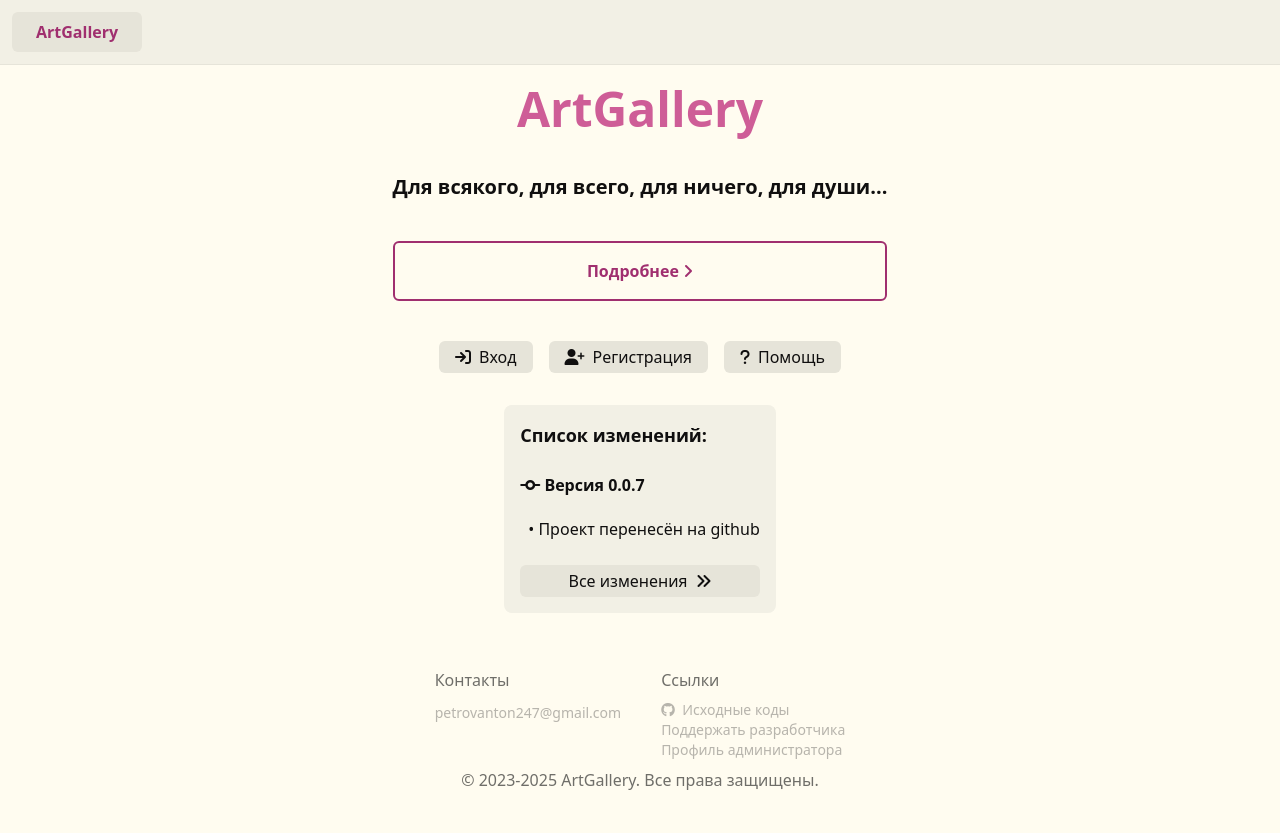
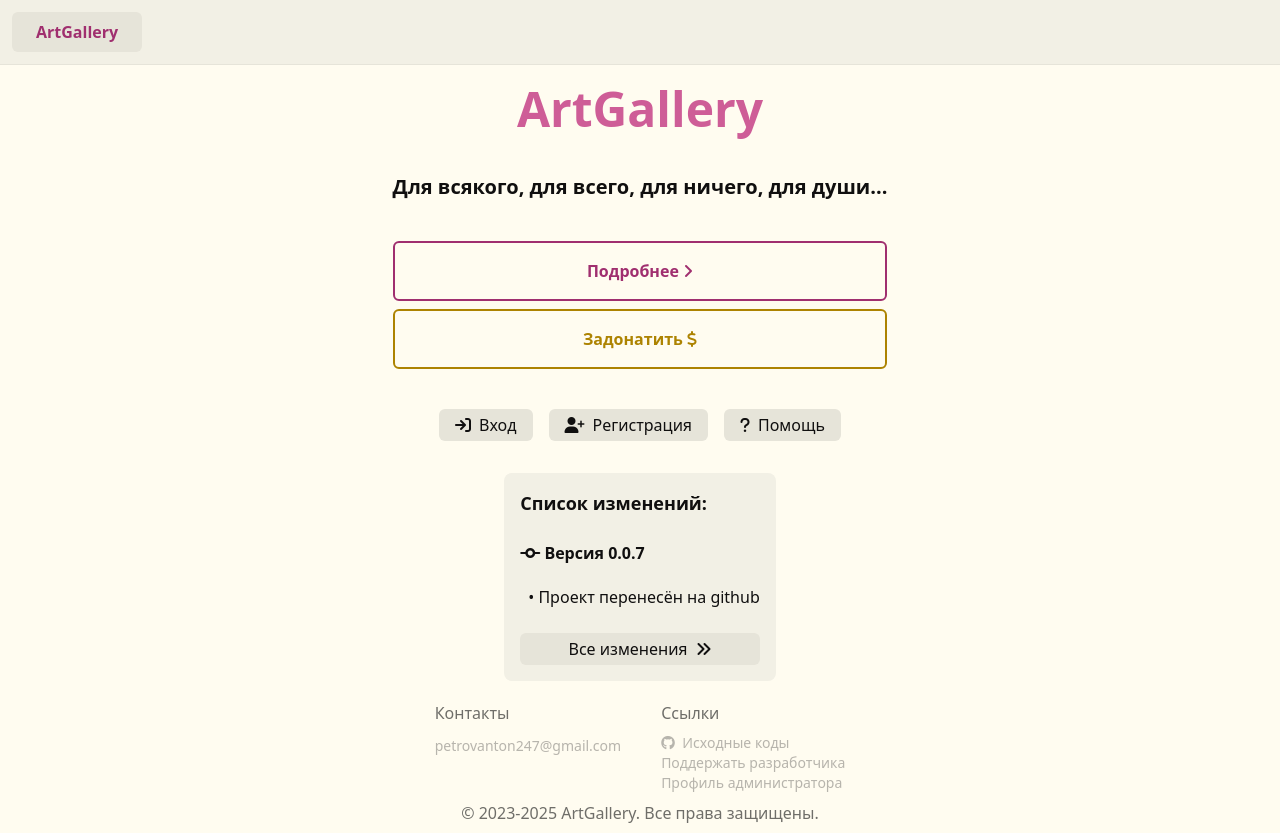
Before and after one commit to Katy248/art-gallery, a Vue app in the folder client/: page / in a window 1280 px wide. Before the commit the page ends 800 px from the top, so only its background shows below. Built offline with nearby package versions, Linux system fonts and the light colour scheme.

Commit message:
Added donation link

```diff
--- a/client/src/data/index.js
+++ b/client/src/data/index.js
@@ -5,13 +5,14 @@
     url: "mailto:petrovanton247@gmail.com",
   },
 ];
+const donateLinkUrl = "https://boosty.to/katy248/donate";
 const LINKS = [
   {
     name: "Исходные коды",
     url: "https://github.com/katy248/art-gallery",
     icon: "fab fa-github",
   },
-  { name: "Поддержать разработчика", url: "https://boosty.to/katy248/donate" },
+  { name: "Поддержать разработчика", url: donateLinkUrl },
   { name: "Профиль администратора", url: "http://80.74.25.113:5173/user/1" },
 ];
 const CHANGELOGS = [
@@ -67,4 +68,4 @@
   },
 ];
 
-export { CONTACTS, LINKS, CHANGELOGS };
+export { CONTACTS, LINKS, CHANGELOGS, donateLinkUrl };
--- a/client/src/views/HomeView.vue
+++ b/client/src/views/HomeView.vue
@@ -6,6 +6,7 @@
 import ListPager from "../components/ListPager.vue";
 import { useAuthStore } from "../stores/auth";
 import ChangesList from "../components/ChangesList.vue";
+import { donateLinkUrl } from "../data";
 const posts = ref([]);
 
 const authStore = useAuthStore();
@@ -63,13 +64,19 @@
       <div class="text-xl font-semibold">
         Для всякого, для всего, для ничего, для души...
       </div>
-      <div class="w-full flex justify-center">
+      <div class="w-full flex flex-col gap-2 justify-center">
         <RouterLink
           class="text-center cursor-pointer font-semibold text-magenta p-4 hover:text-tx active:text-tx hover:bg-magenta/70 active:bg-magenta/80 border-magenta border-2 rounded-md transition-colors duration-300 w-full"
           to="/about"
           >Подробнее
           <i class="fas fa-angle-right"></i>
         </RouterLink>
+        <a
+          class="text-center cursor-pointer font-semibold text-yellow p-4 hover:text-tx active:text-tx hover:bg-yellow/70 active:bg-yellow/80 border-yellow border-2 rounded-md transition-colors duration-300 w-full"
+          :href="donateLinkUrl"
+          >Задонатить
+          <i class="fas fa-dollar"></i>
+        </a>
       </div>
     </div>
 
```
